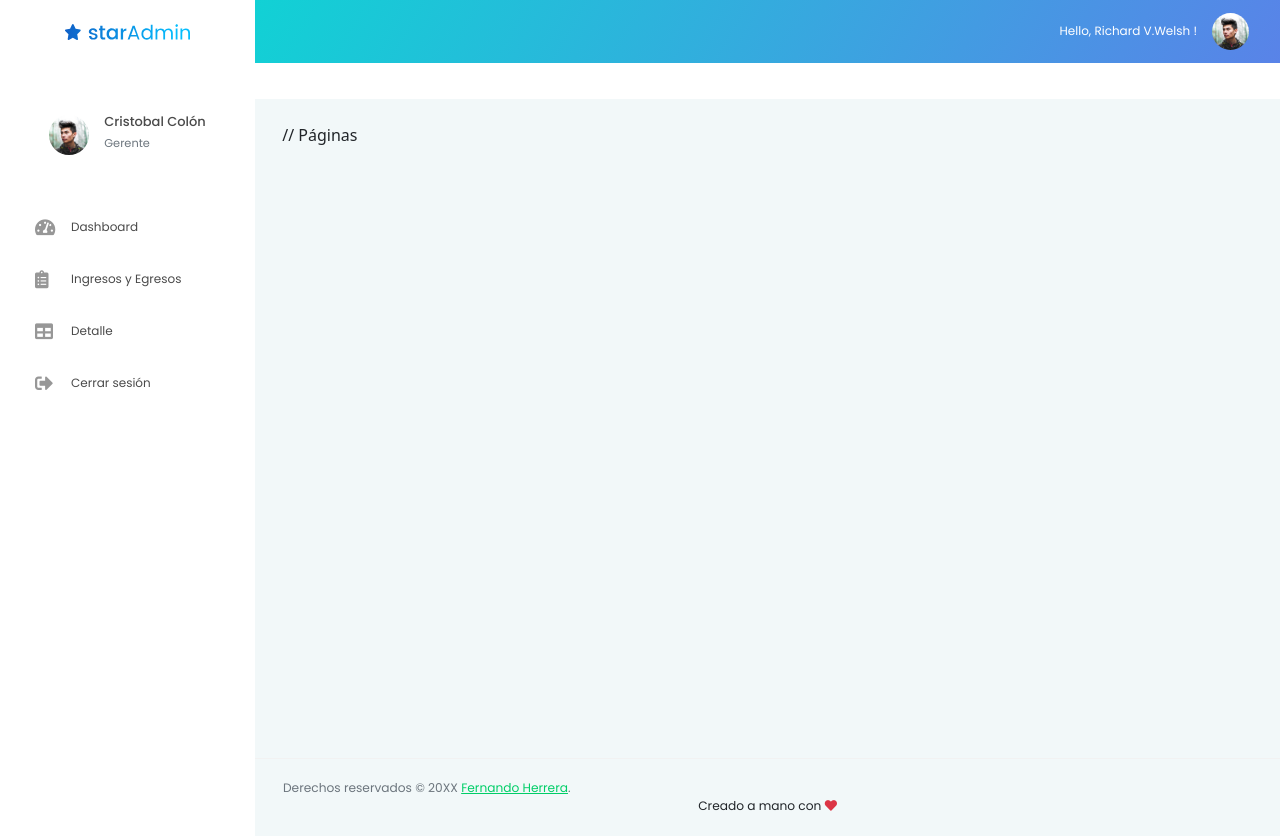
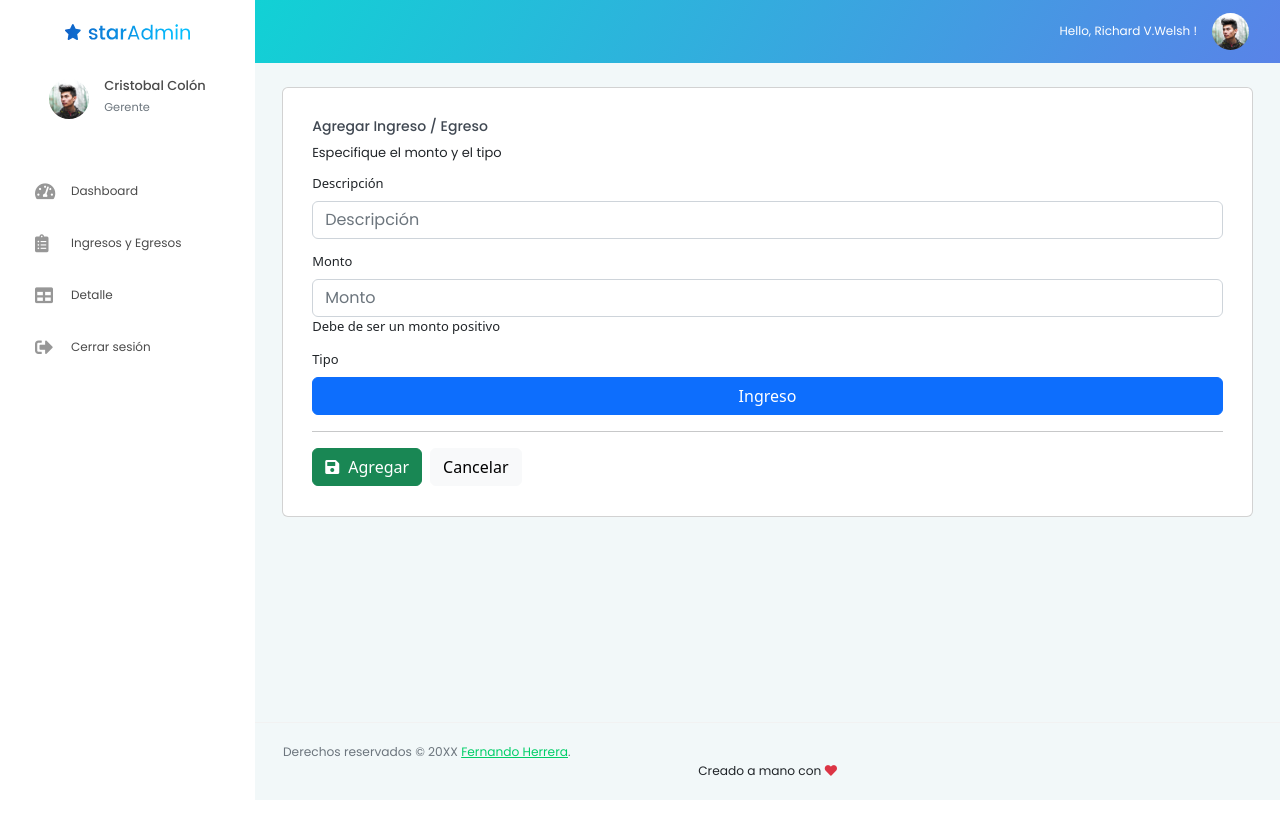
Before and after one commit to m4n50n/angular_redux_ngrx_ingreso_egreso_app, an Angular app: page /ingreso-egreso in a window 1280 px wide. Before the commit this address led to /. After the commit the page ends 800 px from the top, so only its background shows below. Built offline with nearby package versions, Linux system fonts and the light colour scheme.

Commit message:
Diseño de las rutas hijas

```diff
--- a/src/app/app.component.html
+++ b/src/app/app.component.html
@@ -1,14 +1,3 @@
 <div class="container-scroller">
   <router-outlet></router-outlet>
-  <app-navbar></app-navbar>
-
-  <div class="page-body-wrapper">
-    <app-sidebar></app-sidebar>
-
-    <div class="main-panel">
-      <div class="content-wrapper">// Páginas</div>
-
-      <app-footer></app-footer>
-    </div>
-  </div>
 </div>
--- a/src/app/dashboard/dashboard.component.html
+++ b/src/app/dashboard/dashboard.component.html
@@ -1 +1,13 @@
-<p>dashboard works!</p>
+<app-navbar></app-navbar>
+
+<div class="page-body-wrapper">
+  <app-sidebar></app-sidebar>
+
+  <div class="main-panel">
+    <div class="content-wrapper">
+        <router-outlet></router-outlet>
+    </div>
+
+    <app-footer></app-footer>
+  </div>
+</div>
--- /dev/null
+++ b/src/app/dashboard/dashboard.routes.ts
@@ -0,0 +1,10 @@
+import { Routes } from '@angular/router';
+import { EstadisticaComponent } from '../ingreso-egreso/estadistica/estadistica.component';
+import { IngresoEgresoComponent } from '../ingreso-egreso/ingreso-egreso.component';
+import { DetalleComponent } from '../ingreso-egreso/detalle/detalle.component';
+
+export const dashboardRoutes: Routes = [
+    { path: "", component: EstadisticaComponent },
+    { path: "ingreso-egreso", component: IngresoEgresoComponent },
+    { path: "detalle", component: DetalleComponent }
+];
--- a/src/app/ingreso-egreso/detalle/detalle.component.html
+++ b/src/app/ingreso-egreso/detalle/detalle.component.html
@@ -1 +1,29 @@
-<p>detalle works!</p>
+<div class="row">
+  <div class="col-12">
+    <div class="card">
+      <div class="card-body">
+        <h4 class="card-title">Detalle de ingreso egreso</h4>
+
+        <table class="table">
+          <thead>
+            <tr>
+              <th>Descripción</th>
+              <th>Monto</th>
+              <th>Tipo</th>
+              <th></th>
+            </tr>
+          </thead>
+
+          <tbody>
+            <tr>
+              <td>Descripción</td>
+              <td>Monto</td>
+              <td>Tipo</td>
+              <td>acciones</td>
+            </tr>
+          </tbody>
+        </table>
+      </div>
+    </div>
+  </div>
+</div>
--- a/src/app/ingreso-egreso/estadistica/estadistica.component.html
+++ b/src/app/ingreso-egreso/estadistica/estadistica.component.html
@@ -1 +1,45 @@
-<p>estadistica works!</p>
+<div class="row">
+  <div class="col-6">
+    <div class="card card-statistics">
+      <div class="card-body">
+        <div class="clearfix">
+          <div class="float-left">
+            <i class="fa fa-money-bill-alt text-success icon-lg"></i>
+          </div>
+          <div class="float-right">
+            <p class="mb-0 text-right">Ingresos</p>
+            <div class="fluid-container">
+              <h3 class="font-weight-medium text-right mb-0">$65,650</h3>
+            </div>
+          </div>
+        </div>
+        <p class="text-muted mt-3 mb-0">
+          <i class="mdi mdi-alert-octagon mr-1" aria-hidden="true"></i> 65%
+          lower growth
+        </p>
+      </div>
+    </div>
+  </div>
+
+  <div class="col-6">
+    <div class="card card-statistics">
+      <div class="card-body">
+        <div class="clearfix">
+          <div class="float-left">
+            <i class="fa fa-shipping-fast text-danger icon-lg"></i>
+          </div>
+          <div class="float-right">
+            <p class="mb-0 text-right">Ingresos</p>
+            <div class="fluid-container">
+              <h3 class="font-weight-medium text-right mb-0">$65,650</h3>
+            </div>
+          </div>
+        </div>
+        <p class="text-muted mt-3 mb-0">
+          <i class="mdi mdi-alert-octagon mr-1" aria-hidden="true"></i> 65%
+          lower growth
+        </p>
+      </div>
+    </div>
+  </div>
+</div>
--- a/src/app/ingreso-egreso/ingreso-egreso.component.html
+++ b/src/app/ingreso-egreso/ingreso-egreso.component.html
@@ -1 +1,57 @@
-<p>ingreso-egreso works!</p>
+<div class="row">
+  <div class="col-12">
+    <div class="card">
+      <div class="card-body">
+        <h4 class="card-title">Agregar Ingreso / Egreso</h4>
+        <p class="card-description">Especifique el monto y el tipo</p>
+
+        <form>
+          <div class="form-group">
+            <label>Descripción</label>
+            <input
+              type="text"
+              class="form-control"
+              placeholder="Descripción"
+              name="descripcion"
+            />
+          </div>
+
+          <div class="form-group">
+            <label>Monto</label>
+            <input
+              type="number"
+              class="form-control"
+              placeholder="Monto"
+              name="monto"
+            />
+            <p>Debe de ser un monto positivo</p>
+          </div>
+
+          <div class="form-group">
+            <label>Tipo</label>
+            <br />
+            <button type="button" class="btn btn-primary btn-block">
+              Ingreso
+            </button>
+            <!-- <button type="button" class="btn btn-warning btn-block">Egreso</button> -->
+          </div>
+
+          <hr />
+          <button type="button" class="btn btn-success mr-2">
+            <i class="fa fa-save"></i>
+            Agregar
+          </button>
+
+          <!--
+                <button disabled class="btn btn-success mr-2">
+                  <i class="fa fa-spin fa-sync"></i>
+                  Espere por favor...
+                </button>
+              -->
+
+          <button type="reset" class="btn btn-light">Cancelar</button>
+        </form>
+      </div>
+    </div>
+  </div>
+</div>
--- a/src/app/shared/sidebar/sidebar.component.html
+++ b/src/app/shared/sidebar/sidebar.component.html
@@ -18,21 +18,21 @@
     </li>
 
     <li class="nav-item">
-      <a class="nav-link">
+      <a routerLink="/" class="nav-link">
         <i class="menu-icon fa fa-tachometer-alt"></i>
         <span class="menu-title">Dashboard</span>
       </a>
     </li>
 
     <li class="nav-item">
-      <a class="nav-link">
+      <a routerLink="/ingreso-egreso" class="nav-link">
         <i class="menu-icon fa fa-clipboard-list"></i>
         <span class="menu-title">Ingresos y Egresos</span>
       </a>
     </li>
 
     <li class="nav-item">
-      <a class="nav-link">
+      <a routerLink="/detalle" class="nav-link">
         <i class="menu-icon fa fa-table"></i>
         <span class="menu-title">Detalle</span>
       </a>
```
Also changed, not shown: src/app/app-routing.module.ts (+7 -2 lines).
